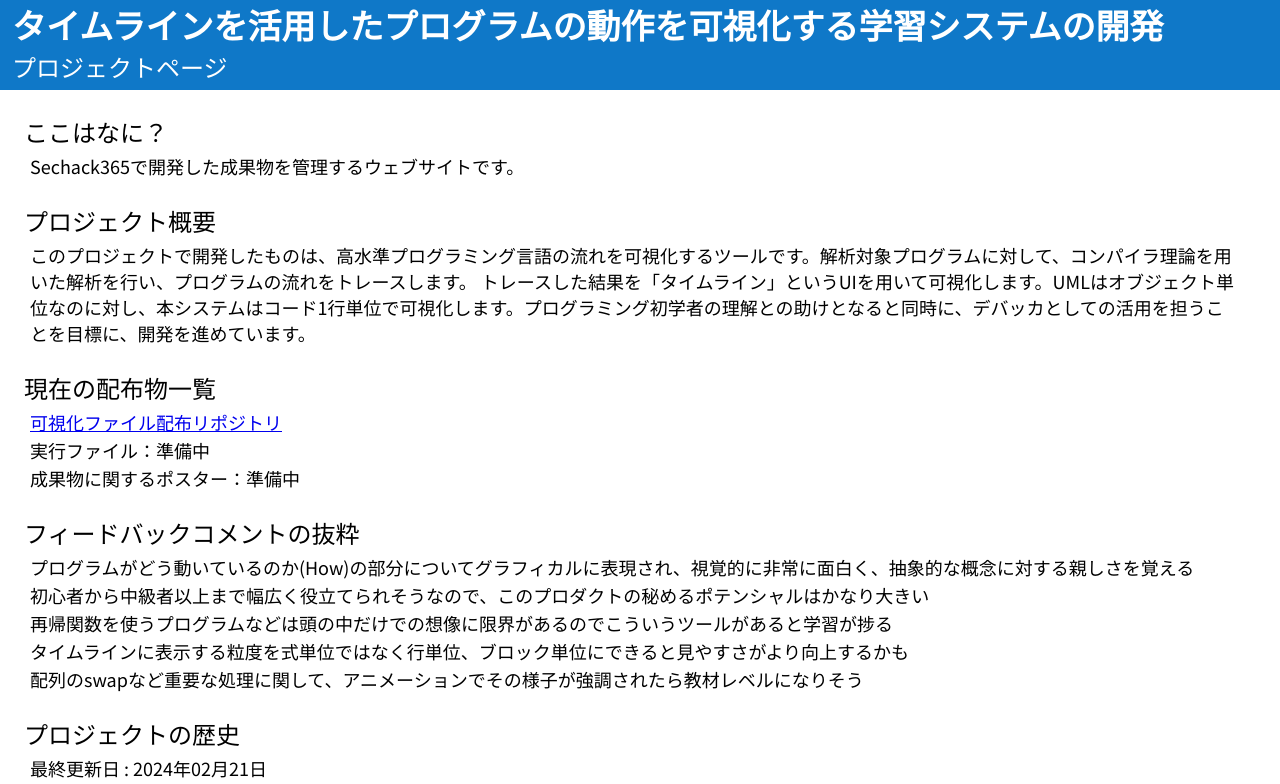
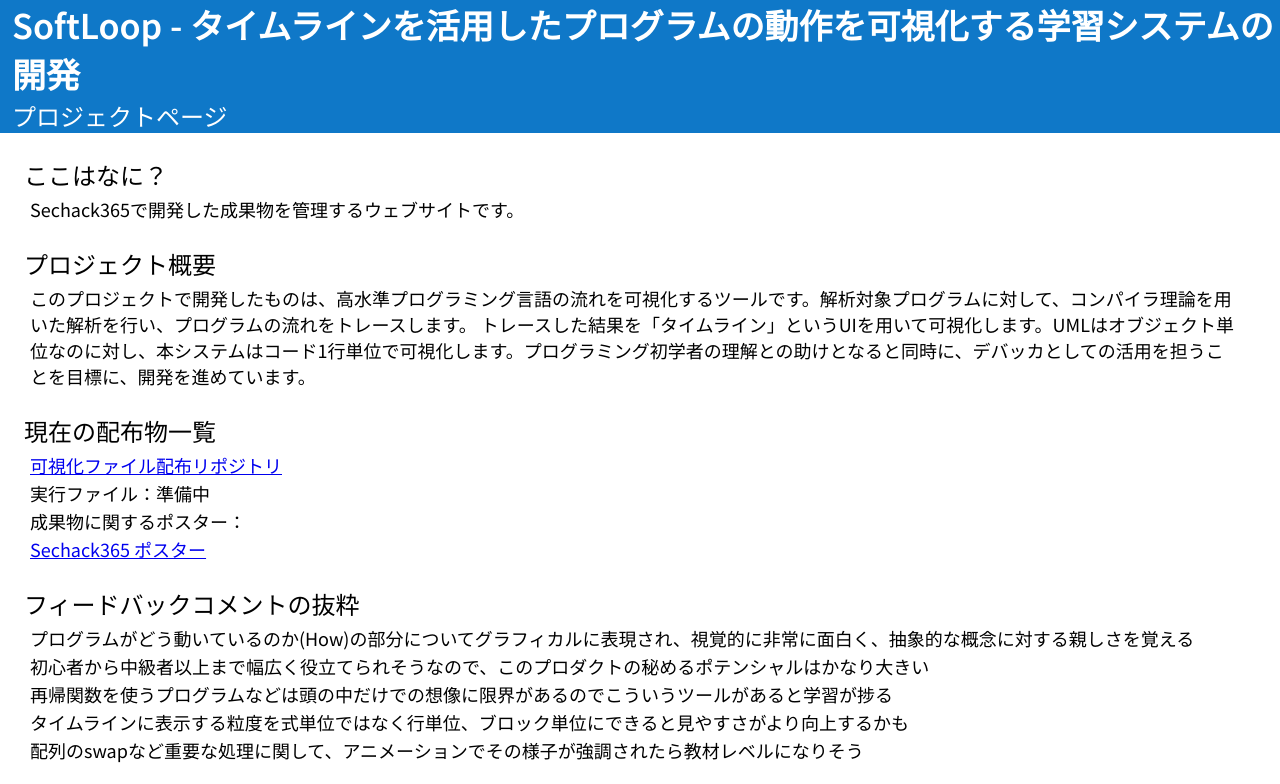
Before and after one commit to Shio3001/SoftLoopWebsite, a plain HTML site: page index.html in a window 1280 px wide. Shown: the top 784 px of the page. Drawn offline with Linux system fonts and the light colour scheme.

Commit message:
ポスタ-

```diff
--- a/index.html
+++ b/index.html
@@ -12,7 +12,7 @@
   </head>
   <body>
     <header>
-      <h1 class="project_name">タイムラインを活用したプログラムの動作を可視化する学習システムの開発</h1>
+      <h1 class="project_name">SoftLoop - タイムラインを活用したプログラムの動作を可視化する学習システムの開発</h1>
       <h2 class="project_sub_name" id="project_sub_name">プロジェクトページ<h2>
     </header>
 
@@ -30,7 +30,7 @@
             <h3>現在の配布物一覧</h3>
             <p><a href="https://github.com/Soft-Loop-Service/visualization" target="_blank" rel="noopener noreferrer">可視化ファイル配布リポジトリ</a></p>
             <p>実行ファイル：準備中</p>
-            <p>成果物に関するポスター：準備中</p>
+            <p>成果物に関するポスター：<p><a href="https://sechack365.nict.go.jp/achievement/2023/#area_34dk" target="_blank" rel="noopener noreferrer"> Sechack365 ポスター </a></p></p>
         </div>
         <div class="context_area">
           <h3>フィードバックコメントの抜粋</h3>
```
